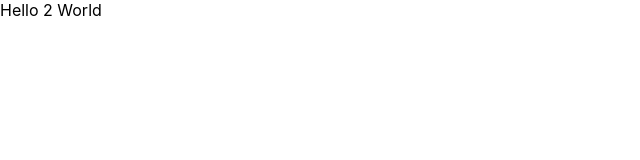
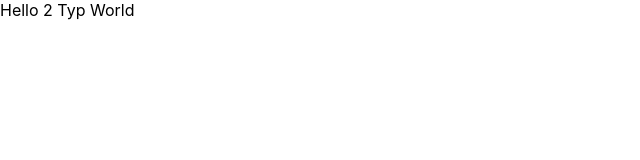
Before and after one commit to sergeianip20/deploy1, a Next.js app: page / in a window 1280 px wide. Shown: the top 160 px of the page, without its empty margins (0-640 px from the left). Built offline with nearby package versions, Linux system fonts and the light colour scheme.

Commit message:
Update index.js

```diff
--- a/pages/index.js
+++ b/pages/index.js
@@ -9,6 +9,7 @@ return <div>
 
 Hello
 2
+Typ
  World
 </div>
 
```
